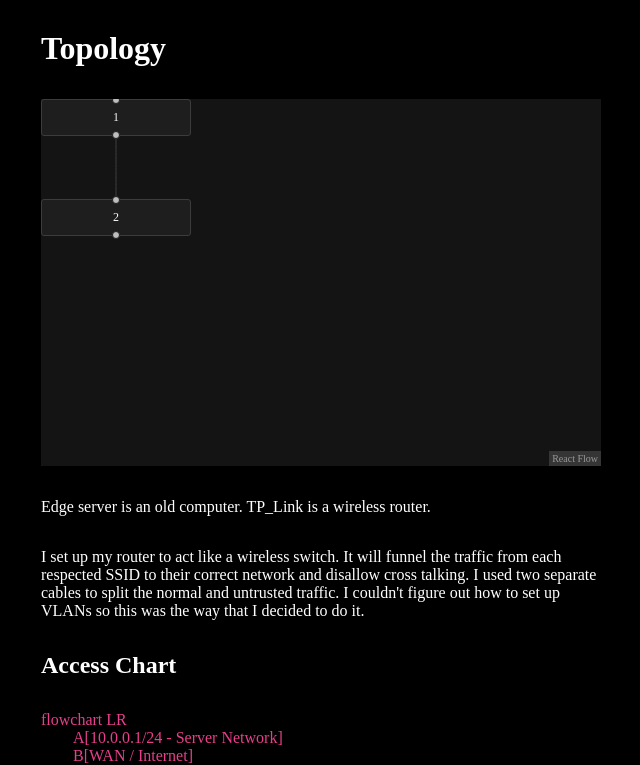
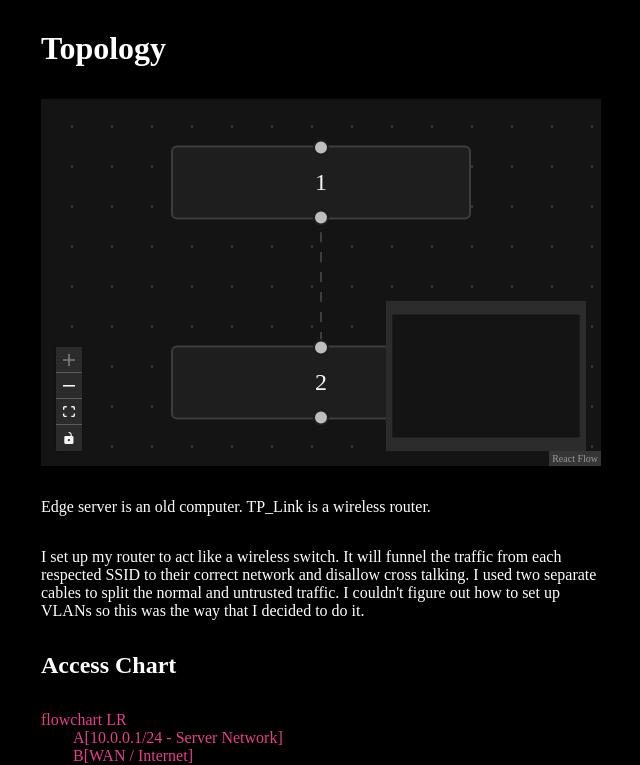
Before and after one commit to Rijndael1998/Website-Neo, a Next.js app: page /blog/infrastructure in a window 1280 px wide. Shown: the part 3858-4623 px from the top of the page, without its empty margins (319-959 px from the left). Built offline with nearby package versions, Linux system fonts and the light colour scheme; a web font is replaced by a local one.

Commit message:
flow works

```diff
--- a/src/app/blog/infrastructure/topology.graph.tsx
+++ b/src/app/blog/infrastructure/topology.graph.tsx
@@ -1,18 +1,29 @@
 import React from 'react';
-import { ReactFlow } from '@xyflow/react';
+import {
+  Background,
+  Controls,
+  MiniMap,
+  ReactFlow,
+  ReactFlowProps,
+} from "@xyflow/react";
 
 import '@xyflow/react/dist/style.css';
 
-const initialNodes = [
+const initialNodes: ReactFlowProps["nodes"] = [
   { id: '1', position: { x: 0, y: 0 }, data: { label: '1' } },
   { id: '2', position: { x: 0, y: 100 }, data: { label: '2' } },
 ];
-const initialEdges = [{ id: 'e1-2', source: '1', target: '2' }];
+const initialEdges = [{ id: 'e1->2', source: '1', target: '2', animated: true }];
 
 export default function layoutFlow() {
   return (
-    <div style={{width: "100%", height: "50ex", resize: "vertical"}}>
-      <ReactFlow colorMode='dark' nodes={initialNodes} edges={initialEdges} />
+    <div style={{ width: "100%", height: "50ex", resize: "vertical" }}>
+      <ReactFlow colorMode='dark' nodes={initialNodes} edges={initialEdges} fitView
+      >
+        <Background />
+        <MiniMap />
+        <Controls />
+      </ReactFlow>
     </div>
   )
 }
```
Also changed, not shown: src/components/flow/Flow.tsx (added, +37 -0 lines).
